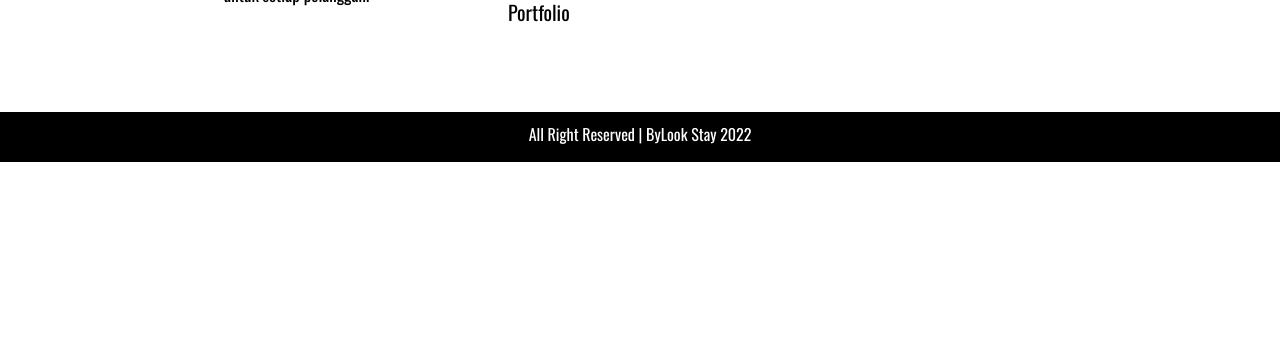
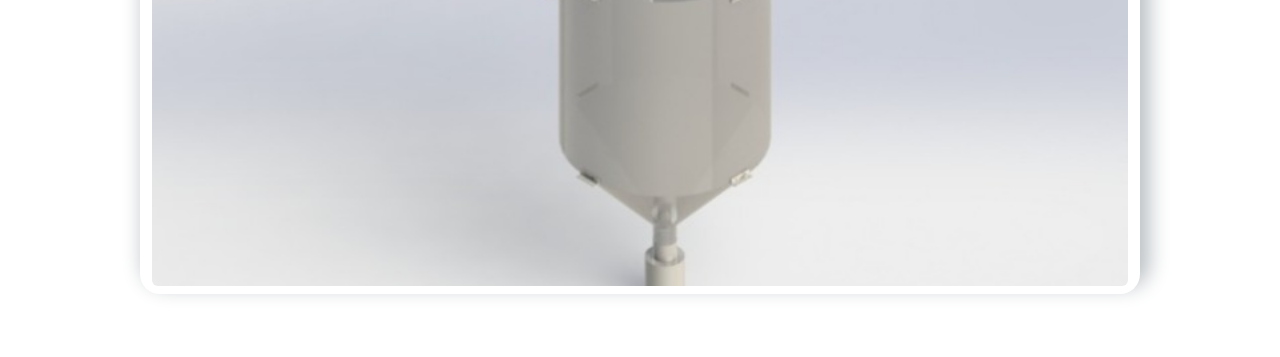
Before and after one commit to anggasaeful7/bylook.try, a plain HTML site: page viewmanufaktur.html in a window 1280 px wide. Shown: the part 2777-3134 px from the top of the page. Before the commit the page ends 2939 px from the top, so only its background shows below. Drawn offline with nearby package versions, Linux system fonts and the light colour scheme; files that its build step writes are made by us from their sources.

Commit message:
nambahin gambar

```diff
--- a/viewmanufaktur.html
+++ b/viewmanufaktur.html
@@ -82,6 +82,16 @@
             </div>
         </div>
     </div>
+    <div class="container py-4 py-xl-2"
+        style="max-width: 1000px;margin-top: 80px;box-shadow: 6px -10px 20px 4px rgb(189,194,198);border-radius: 20px;">
+        <div class="row gy-4 gy-md-0">
+            <div class="col-md-12">
+                <div><a href="assets/image/man4.jpeg" target="_blank"><img class="rounded img-fluid w-100 fit-cover"
+                            style="max-height: 500px;" src="assets/image/man4.jpeg"></a>
+                </div>
+            </div>
+        </div>
+    </div>
 
     <section class="footer">
         <div class="row-foot">
```
Also changed, not shown: project.html (+5 -1 lines), viewfurnitur.html (+2 -2 lines), assets/image/fur1.jpeg (added), assets/image/man4.jpeg (added).
